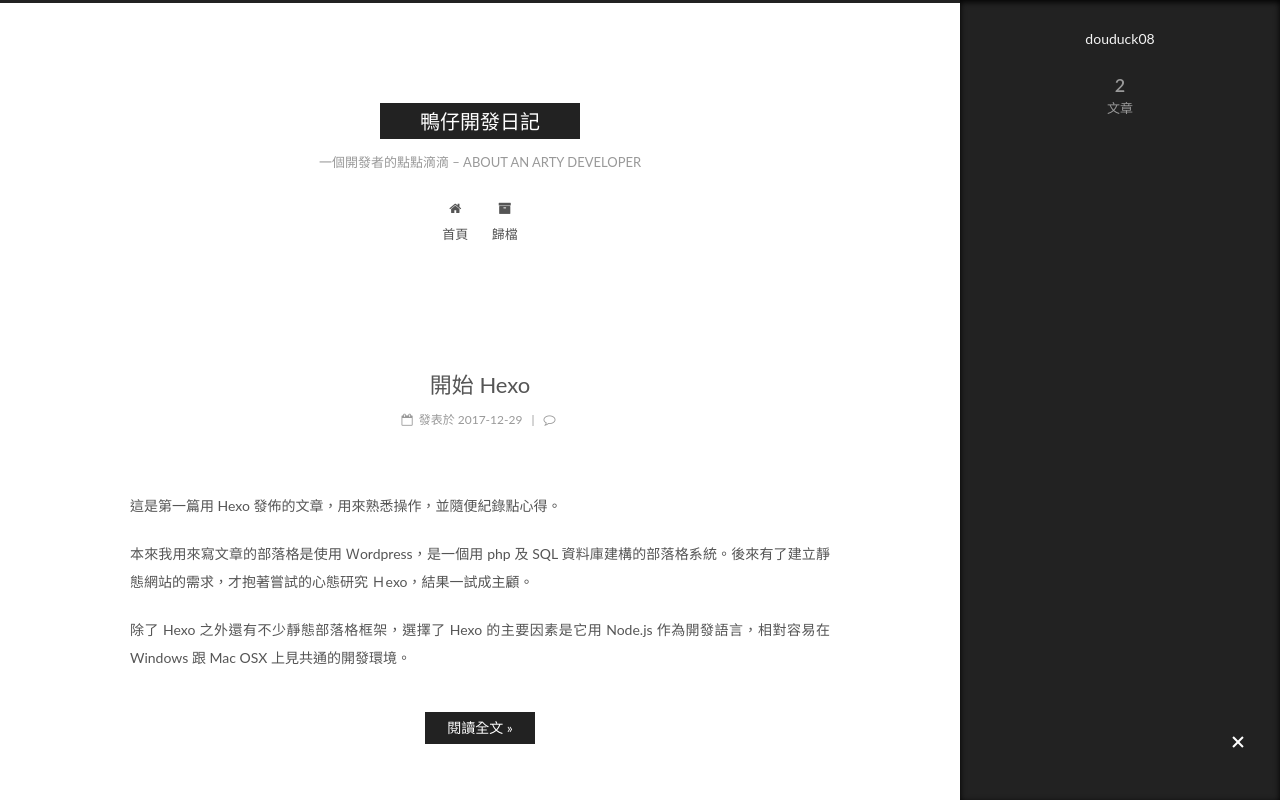
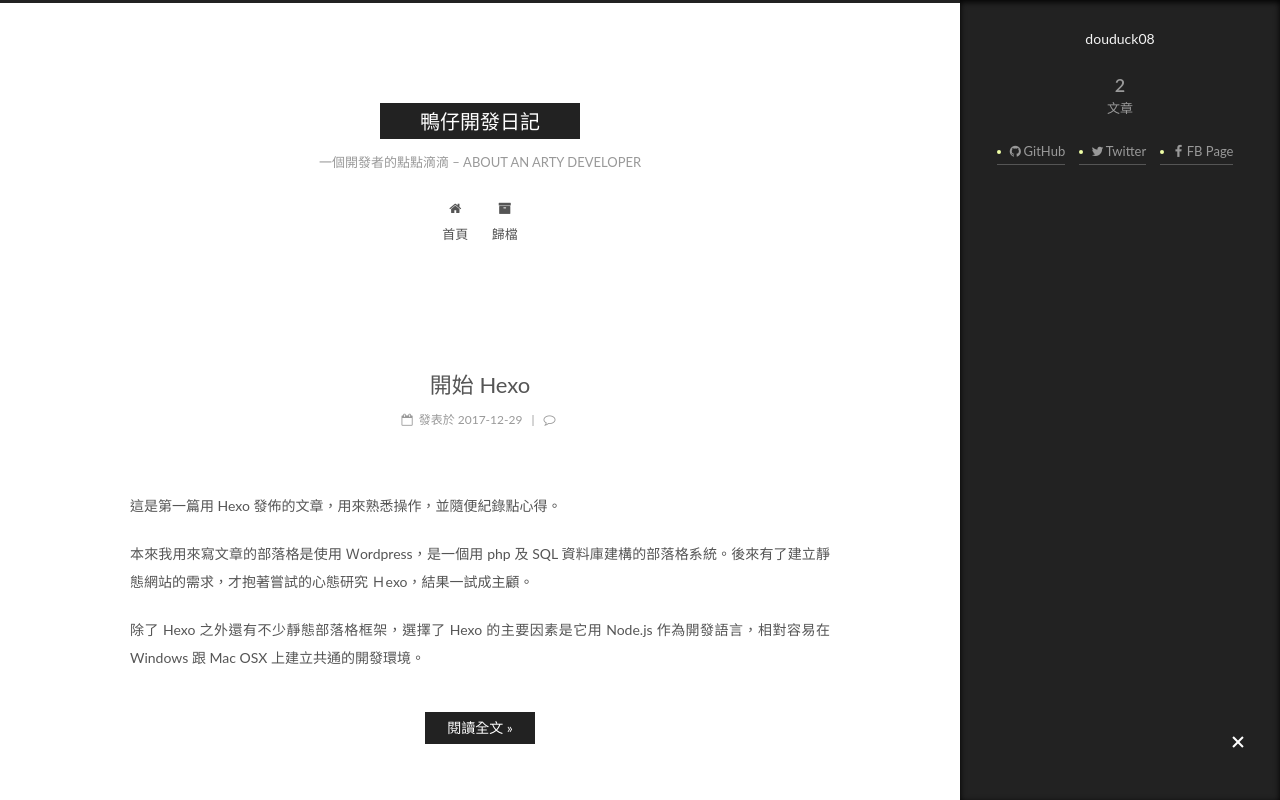
Before and after one commit to douduck08/douduck08.github.io, a plain HTML site: page index.html in a window 1280 px wide. Both pictures are taken after a click on the element 1238 px from the left and 743 px from the top of the page. Shown: the top 800 px of the page. Drawn offline with Linux system fonts and the light colour scheme.

Commit message:
Site updated: 2017-12-30 00:15:00

```diff
--- a/css/main.css
+++ b/css/main.css
@@ -1827,7 +1827,7 @@ pre .javascript .function {
   width: 4px;
   height: 4px;
   border-radius: 50%;
-  background: #41047d;
+  background: #f0ffa6;
 }
 .links-of-blogroll {
   font-size: 13px;
--- a/index.html
+++ b/index.html
@@ -321,7 +321,7 @@
 
           <p>這是第一篇用 Hexo 發佈的文章，用來熟悉操作，並隨便紀錄點心得。</p>
 <p>本來我用來寫文章的部落格是使用 Ｗordpress，是一個用 php 及 SQL 資料庫建構的部落格系統。後來有了建立靜態網站的需求，才抱著嘗試的心態研究 Ｈexo，結果一試成主顧。</p>
-<p>除了 Hexo 之外還有不少靜態部落格框架，選擇了 Hexo 的主要因素是它用 Node.js 作為開發語言，相對容易在 Windows 跟 Mac OSX 上見共通的開發環境。</p>
+<p>除了 Hexo 之外還有不少靜態部落格框架，選擇了 Hexo 的主要因素是它用 Node.js 作為開發語言，相對容易在 Windows 跟 Mac OSX 上建立共通的開發環境。</p>
           <!--noindex-->
           <div class="post-button text-center">
             <a class="btn" href="/2017/12/29/start-hexo/#more" rel="contents">
@@ -564,6 +564,26 @@
 
           <div class="links-of-author motion-element">
 
+
+                <span class="links-of-author-item">
+                  <a href="https://github.com/douduck08" target="_blank" title="GitHub">
+
+                      <i class="fa fa-fw fa-github"></i>GitHub</a>
+                </span>
+
+                <span class="links-of-author-item">
+                  <a href="https://twitter.com/douduck08" target="_blank" title="Twitter">
+
+                      <i class="fa fa-fw fa-twitter"></i>Twitter</a>
+                </span>
+
+                <span class="links-of-author-item">
+                  <a href="https://www.facebook.com/douduck08develop" target="_blank" title="FB Page">
+
+                      <i class="fa fa-fw fa-facebook"></i>FB Page</a>
+                </span>
+
+
           </div>
 
 
```
Also changed, not shown: 2017/12/29/start-hexo/index.html (+26 -4 lines), 2017/12/29/unity-learning-totally-review-1/index.html (+20 -0 lines), archives/2017/12/index.html (+20 -0 lines), archives/2017/index.html (+20 -0 lines), archives/index.html (+20 -0 lines).
